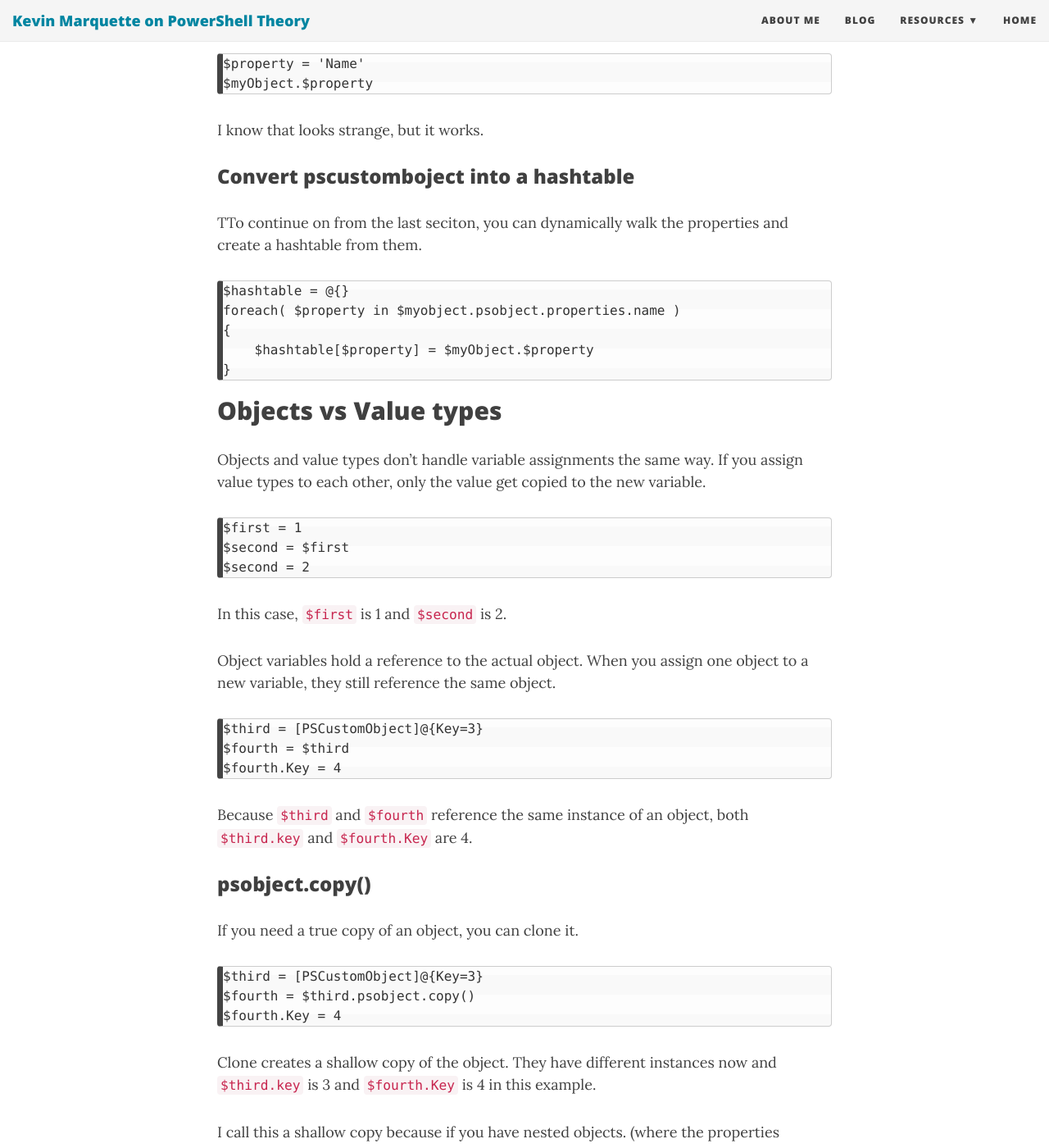
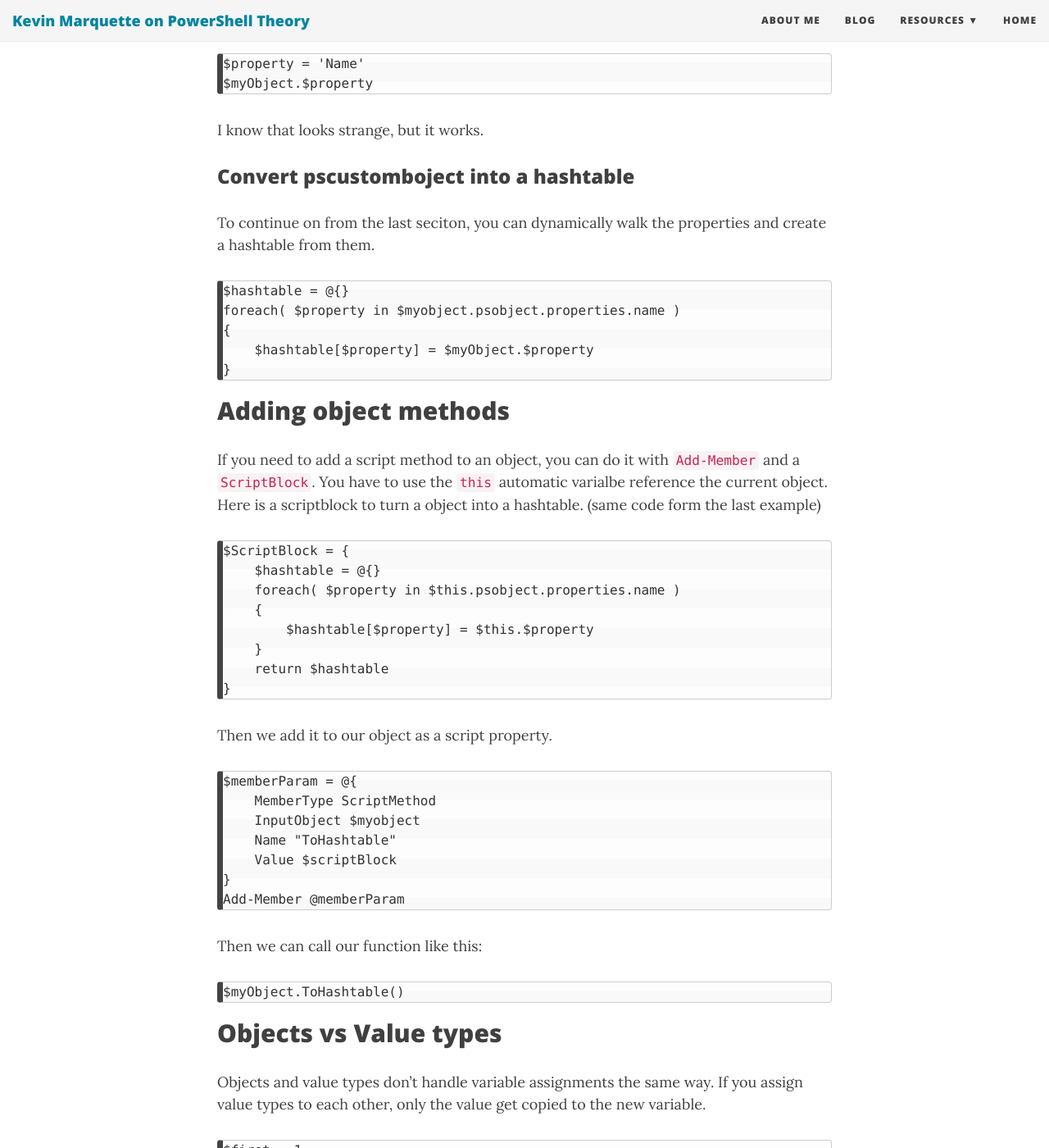
Before and after one commit to KevinMarquette/kevinmarquette.github.io, a Jekyll site: the page built from _posts/2016-10-28-powershell-everything-you-wanted-to-know-about-pscustomobject.md, in a window 1280 px wide and 1400 px high, scrolled down 2513 px. Shown: the whole window at 82% size. Built offline with Jekyll 4.4.1, drawn with Linux system fonts in a browser that asks for light colours; nearby versions of some CDN libraries.

Commit message:
Updated post with script properties

```diff
--- a/_posts/2016-10-28-powershell-everything-you-wanted-to-know-about-pscustomobject.md
+++ b/_posts/2016-10-28-powershell-everything-you-wanted-to-know-about-pscustomobject.md
@@ -81,7 +81,7 @@ I know that looks strange, but it works.
 
 ### Convert pscustomboject into a hashtable
 
-TTo continue on from the last seciton, you can dynamically walk the properties and create a hashtable from them.
+To continue on from the last seciton, you can dynamically walk the properties and create a hashtable from them.
 
     $hashtable = @{}
     foreach( $property in $myobject.psobject.properties.name )
@@ -89,6 +89,32 @@ TTo continue on from the last seciton, you can dynamically walk the properties a
         $hashtable[$property] = $myObject.$property
     }
 
+## Adding object methods
+
+If you need to add a script method to an object, you can do it with `Add-Member` and a `ScriptBlock`. You have to use the `this` automatic varialbe reference the current object. Here is a scriptblock to turn a object into a hashtable. (same code form the last example)
+
+    $ScriptBlock = {
+        $hashtable = @{}
+        foreach( $property in $this.psobject.properties.name )
+        {
+            $hashtable[$property] = $this.$property
+        }
+        return $hashtable
+    }
+
+Then we add it to our object as a script property.
+
+    $memberParam = @{
+        MemberType ScriptMethod
+        InputObject $myobject
+        Name "ToHashtable"
+        Value $scriptBlock
+    }
+    Add-Member @memberParam
+
+Then we can call our function like this:
+
+    $myObject.ToHashtable()
 
 ## Objects vs Value types
 
```
